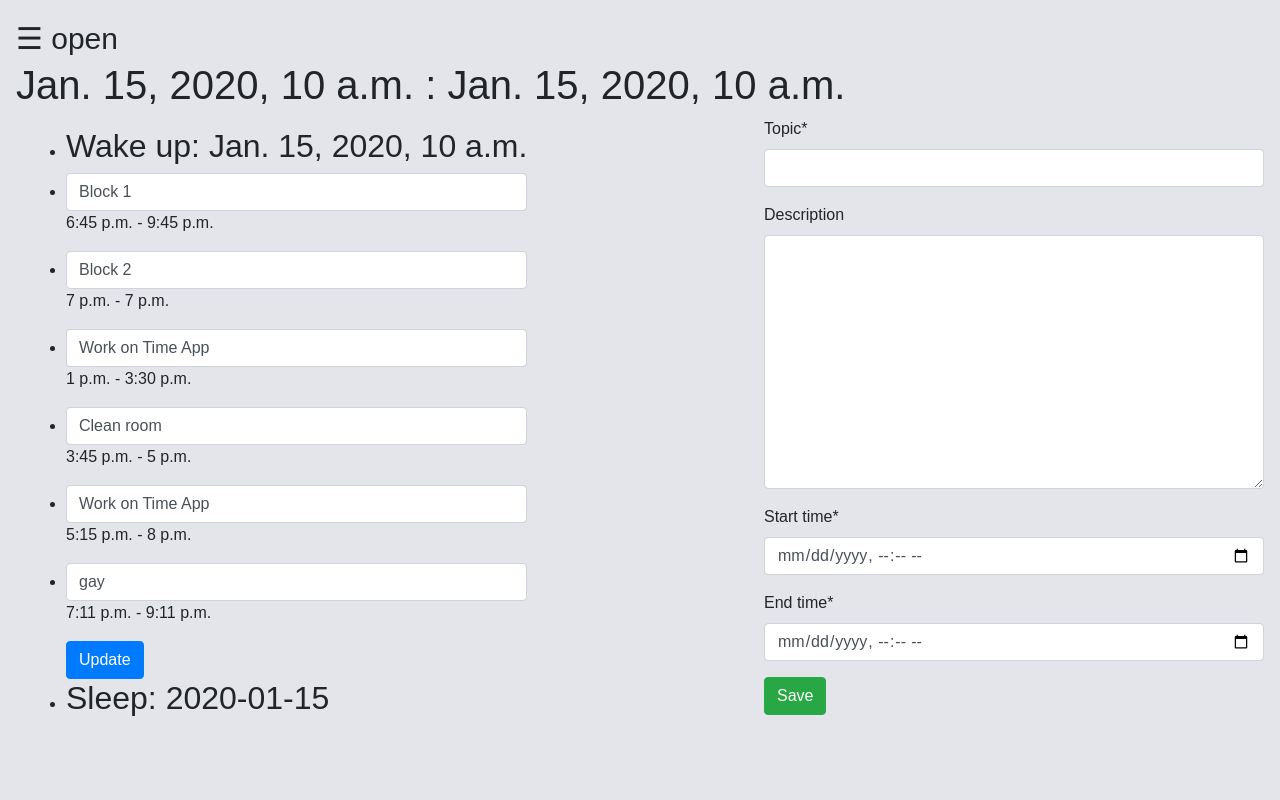
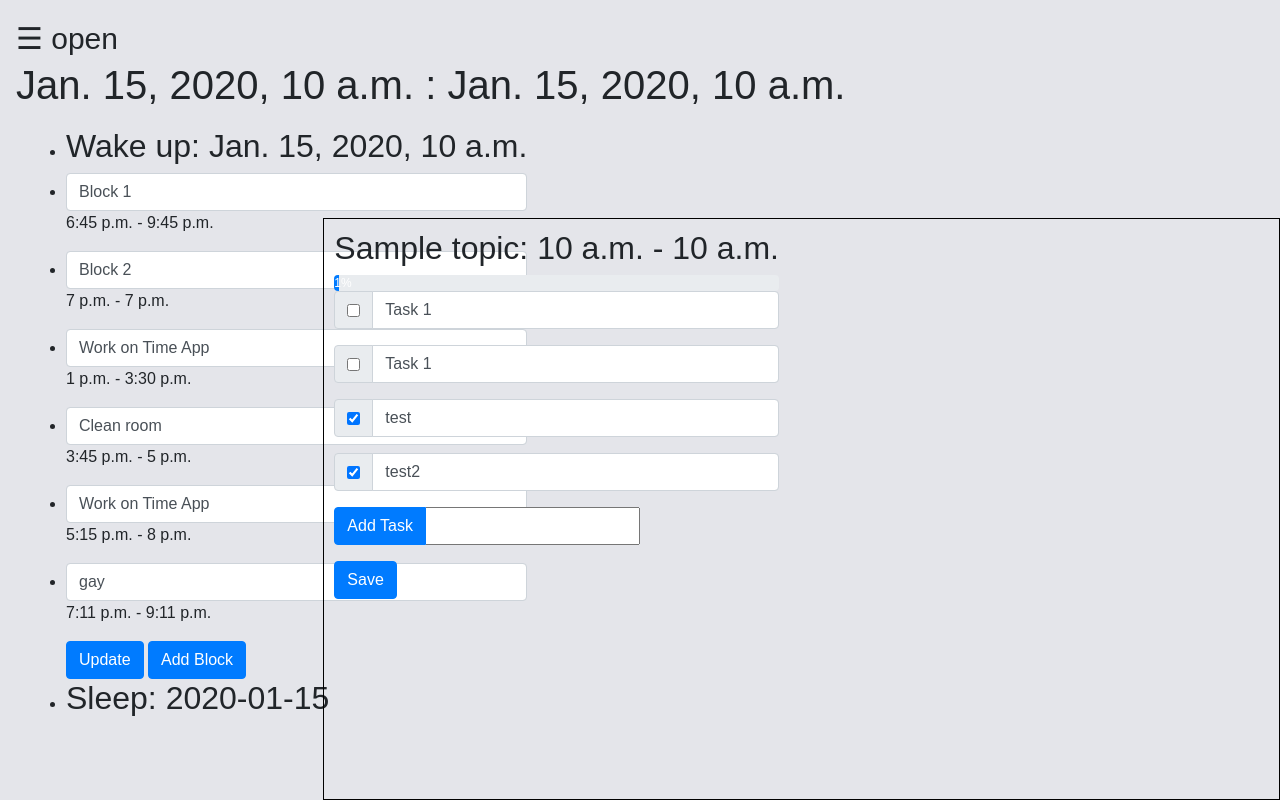
Before and after one commit to tmiller711/TimeApp, a Django app: template main/templates/main/day.html in a window 1280 px wide. Run offline with Django 4.2, Linux system fonts and the light colour scheme; a user stored in the database is signed in; data comes from the database, SQL or seed files in the repository; both versions use the stored data as it was after the commit; tables that the repository leaves empty hold one stand-in row (values such as "Sample post"); the template is opened without the code that fills it: values that come from a table or form of the project are taken from there, most other values are stand-ins (such as "Sample title", 1, 10 or a date in 2020); some libraries are stand-ins or nearby versions.

Commit message:
makes add block form dynamic

```diff
--- a/main/templates/main/day.html
+++ b/main/templates/main/day.html
@@ -5,23 +5,19 @@
 {% block title %}test title{% endblock %}
 
 {% block additionalStyles %}
-  <link rel="stylesheet" type="text/css" href="{% static '/css/day.css' %}?version=10">
+  <link rel="stylesheet" type="text/css" href="{% static '/css/day.css' %}?version=16">
 {% endblock %}
 
 {% block content %}
 <h1>{{ date }} : {{ cur_time }}</h1>
 <div class="form">
-    {% if block_form %}
-        <form method="POST" class="form-group" id="add-task-form">
+    <div class="add-block">
+        <form method="POST" class="form-group" id="add-block-form">
             {% csrf_token %}
             {{ block_form|crispy }}
-            <button type="submit" class="btn btn-success" name="create_block">Save</button>
+            <button type="submit" class="btn btn-primary" name="create_block">Save</button>
         </form>
-    {% elif not block_form %}
-        <form method="get">
-            <button type="submit" class="btn btn-primary" name="add-block" value="add-block">Add Block</button>
-        </form>
-    {% endif %}
+    </div>
 </div>
 
 <div class="time-blocking">
@@ -39,12 +35,13 @@
                 </li>
             {% endfor %}
             <button type="submit", name="update-block", value="update-block", class="btn btn-primary">Update</button>
+            <button type="button" class="btn btn-primary" id="add-block-button" onClick="openForm(); this.style.display = 'none'">Add Block</button>
         </form>
         <li><h2>Sleep: {{ bedtime }}</h2></li>
     </ul>
 </div>
 
-{% if cur_block and not block_form %}
+{% if cur_block %}
 <div class="current-block">
     <h2 class="block-title">{{ cur_block.topic }}: {{ cur_block.start_time.time }} - {{ cur_block.end_time.time }}</h2>
     <div class="progress">
@@ -79,4 +76,10 @@
 </div>
 {% endif %}
 
+<script>
+    function openForm() {
+        document.getElementById("add-block-form").style.height = "100%";
+    }
+</script>
+
 {% endblock %}
--- a/main/views.py
+++ b/main/views.py
@@ -54,7 +54,8 @@ def day(request, year, month, day):
             percent_done = int((cur_time_diff / time_diff) * 100)
 
     # check for POST and GET requests
-    block_form = check_reqeust(request, cur_block, blocks)
+    block_form = BlockForm
+    check_reqeust(request, cur_block, blocks)
 
     # sort tasks by start_time
     blocks.sort(key=attrgetter('start_time'))
--- a/static/css/base.css
+++ b/static/css/base.css
@@ -4,7 +4,7 @@ body {
 }
 
 .sidenav {
-    height: 100vh;
+    height: 100%;
     width: 0;
     position: fixed;
     z-index: 1;
--- a/static/css/day.css
+++ b/static/css/day.css
@@ -20,3 +20,15 @@ div.current-block {
     padding: 10px 500px 200px 10px;
     border: 1px solid black;
 }
+
+#add-block-form {
+    height: 0%;
+    width: 500px;
+    left: 510px;
+    position: absolute;
+    z-index: 1;
+    overflow-x: hidden;
+    overflow-y: hidden;
+    transition: 0.5s;
+    padding-top: 10px;
+}
```
Also changed, not shown: db.sqlite3.
